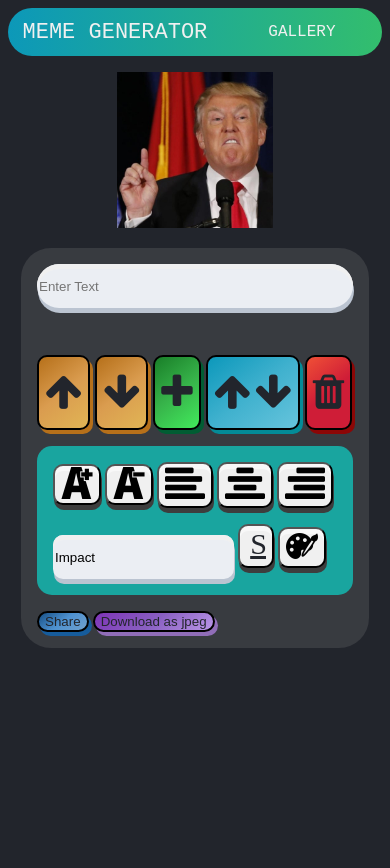
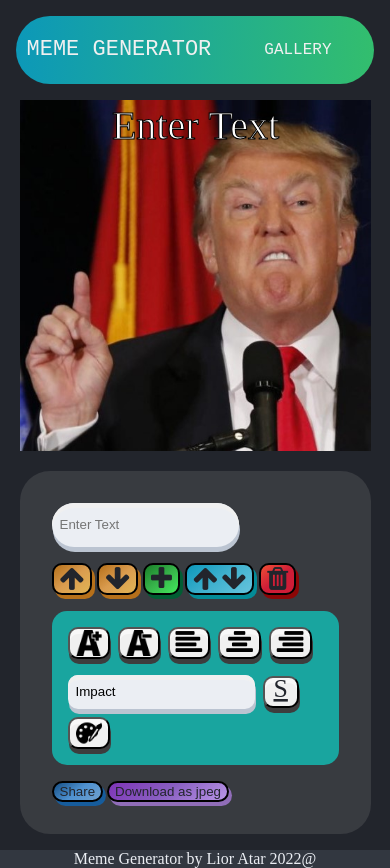
Before and after one commit to liorAtar/MemeGenerator, a plain HTML site: page index.html in a window 390 px wide. Both pictures are taken after a click on the element "MEME GENERATOR". Before the commit the page ends 844 px from the top, so only its background shows below. Drawn offline with Linux system fonts and the light colour scheme.

Commit message:
ui improve

```diff
--- a/css/main.css
+++ b/css/main.css
@@ -18,6 +18,7 @@
 }
 
 body {
+    margin: 0;
     background-color: var(--clr0);
 }
 
@@ -62,10 +63,8 @@ body {
 /* header  */
 
 .main-header {
-    /* width: 1257px;
-    height: 73px; */
-    height: 3rem;
-    margin-bottom: 1rem;
+    height: 8vh;
+    margin: 1vh;
     border-radius: 37px;
     background-color: #5970c1;
     background-image: linear-gradient(-86deg, #33be6d 0%, #0c98b9 100%);
@@ -110,75 +109,120 @@ body {
     color: var(--clr1);
 }
 
+/* content */
+
+.main-content {
+    height: 90vh;
+    display: flex;
+    flex-direction: column;
+}
+
+/* footer */
+
+.main-footer {
+    background-color: #323740;
+    color: var(--clr7);
+    text-align: center;
+}
+
 /* color */
 
 .color-palette {
     position: absolute;
     left: 0;
     opacity: 0;
-    height: -webkit-fill-available;
 }
 
 /* grid */
 
 .grid-container {
     display: grid;
+    width: fit-content;
     grid-template-columns: 1fr 1fr 1fr 1fr;
-    grid-auto-rows: 20vw;
-    gap: 5px;
+    grid-auto-rows: 15rem;
+    gap: 2rem;
+    margin: 2rem auto;
 }
 
 .grid-item {
     height: -webkit-fill-available;
+    width: -webkit-fill-available;
+    border-radius: 1rem;
     margin: auto;
     object-fit: cover;
 }
 
 /* editor */
 
+.main-editor {
+    flex-grow: 1;
+    display: flex;
+    align-items: center;
+}
+
 .editor {
-    justify-content: space-around;
+    justify-content: space-evenly;
     display: flex;
+    width: -webkit-fill-available;
 }
 
 .canvas-container {
-    width: 40vw;
-    /* background-image: url('/img/meme-frame.png');
-    background-size: cover;
-    background-position: center; */
+    width: 40%;
+    /* height: 90%; */
 }
 
 .edit-canvas {
-    display: grid;
-    grid-template-rows: 1fr 1fr 2fr;
-    gap: 1rem;
-    height: fit-content;
-    width: 50vw;
-    padding: 1rem;
+    /* display: grid; */
+    gap: 0.5rem;
+    /* grid-template-rows: 1fr 10fr 1fr; */
+    width: 40%;
+    padding: 2rem;
     border-radius: 30px;
     background-color: rgb(143 143 143 / 20%);
 }
 
+.editor-content {
+    display: flex;
+    flex-direction: column;
+    justify-content: center;
+}
+
+.editor-transition {
+    position: relative;
+    transition: 0.5s;
+}
+
+.editor-content-stickers {
+    position: absolute;
+}
+
 input {
     height: 5vh;
+    background-color: var(--clr7);
     border: none;
+    border-radius: 28px;
     box-shadow: 1px 5px 0 #bbc4d1, inset 0 5px 0 var(--clr8);
-    border-radius: 28px;
-    background-color: var(--clr7);
+    padding-left: 0.5rem;
+    margin-bottom: 1rem;
 }
 
-.fonts{
+.fonts {
     border-radius: 10px;
+    height: 2rem;
+    margin: 0;
 }
 
 .txt-prefs {
-    gap: 5px
+    gap: 5px;
+    flex-wrap: wrap;
+    margin-bottom: 1rem;
 }
 
 .txt-styles {
     gap: 5px;
     display: flex;
     flex-wrap: wrap;
+    margin-bottom: 1rem;
 }
 
 /* prefs */
@@ -188,6 +232,22 @@ input {
     color: var(--clr0);
     background-color: var(--clr7);
     border: 2px solid black;
+}
+
+.btn-move {
+    border: none;
+    color: grey;
+    transition: 1s;
+    border-radius: 10px;
+    font-size: x-large;
+    display: block;
+    text-align: center;
+    width: -webkit-fill-available;
+    background-color: transparent;
+}
+
+.btn-move:hover {
+    background-color: var(--clr0);
 }
 
 .btn-icon {
@@ -243,6 +303,14 @@ input {
 
 .styles-line {
     width: -webkit-fill-available;
+    align-items: center;
+    display: flex;
+    gap: 0.5rem;
+    flex-wrap: wrap;
+}
+
+.img-icon {
+    height: -webkit-fill-available;
 }
 
 .btn-line-style {
@@ -256,7 +324,7 @@ input {
     background-color: var(--clr9);
 }
 
-.color-palette:hover ~ .btn-line-style {
+.color-palette:hover~.btn-line-style {
     box-shadow: 1px 5px 0 var(--clr1), inset 0 5px 0 rgba(103, 98, 98, 0.58);
     background-color: var(--clr9);
 }
@@ -294,71 +362,44 @@ input {
 
 /* FOR MOBILE */
 
-@media screen and (max-width: 1000px) {
+@media screen and (max-width: 1100px) {
+    .grid-container {
+        grid-template-columns: 1fr 1fr 1fr;
+    }
+}
+
+@media (max-width: 830px) {
+
+    .main-header {
+        margin: 1rem;
+    }
+
     .editor {
         width: 90vw;
         margin: auto;
         display: block;
     }
 
-    .canvas-container {
-        height: auto;
-        margin: 0 auto 1rem auto;
+    .edit-canvas {
+        width: auto;
+        margin-bottom: 1rem;
     }
 
-    .edit-canvas {
-        width: 90%;
-        margin: auto;
+    .canvas-container {
+        width: 100%;
+        margin-bottom: 1rem;
     }
 
     .grid-container {
-        display: grid;
-        grid-template-columns: 1fr 1fr 1fr;
-        grid-auto-rows: 20vw;
-        gap: 5px;
+        grid-template-columns: 1fr 1fr;
     }
 }
 
-@media (max-width: 700px) {
+@media (max-width: 550px) {
     .editor {
         width: 90vw;
         margin: auto;
         display: block;
-    }
-
-    .canvas-container {
-        height: auto;
-        margin: 0 auto 1rem auto;
-    }
-
-    .edit-canvas {
-        width: 90%;
-        margin: auto;
-    }
-
-    .grid-container {
-        display: grid;
-        grid-template-columns: 1fr 1fr;
-        grid-auto-rows: 30vw;
-        gap: 5px;
-    }
-}
-
-@media (max-width: 500px) {
-    .editor {
-        width: 90vw;
-        margin: auto;
-        display: block;
-    }
-
-    .canvas-container {
-        height: auto;
-        margin: 0 auto 1rem auto;
-    }
-
-    .edit-canvas {
-        width: 90%;
-        margin: auto;
     }
 
     .grid-container {
--- a/index.html
+++ b/index.html
@@ -21,46 +21,75 @@
         </nav>
     </header>
 
-    <main class="main-editor">
-        <section class="editor">
+    <main class="main-content">
+        <section class="main-editor">
+            <div class="editor">
                 <div class="canvas-container">
-                <canvas id="my-canvas" height="250" width="250"></canvas>
+                    <canvas id="my-canvas" height="450" width="450"></canvas>
                 </div>
                 <div class="edit-canvas">
-                <input class="txt-input" type="text" placeholder="Enter Text" oninput="textInputChanged(this)"
-                    onfocusout="" />
+                    <!-- <button class="btn-move" onclick="showEditorOne()">∧</button> -->
+                    <div class="editor-content">
+                        <div class="editor-transition editor-content-txt">
+                            <input class="txt-input" type="text" placeholder="Enter Text"
+                                oninput="textInputChanged(this)" onfocusout="" />
                             <div class="txt-prefs flex">
-                    <button class="btn up-btn" onclick="moveUp()"><i class="fa fa-3x fa-arrow-up"></i></button>
-                    <button class="btn down-btn" onclick="moveDown()"><i class="fa fa-3x fa-arrow-down"></i></button>
-                    <button class="btn add-btn" onclick="addLine()"><i class="fa fa-3x fa-plus"></i></button>
-                    <button class="btn switch-btn max-content" onclick="nextLine()">
-                        <i class="fa fa-3x fa-arrow-up"></i>
-                        <i class="fa fa-3x fa-arrow-down"></i>
+                                <button class="btn up-btn btn-icon" onclick="moveUp()"><i
+                                        class="fa fa-2x fa-arrow-up"></i></button>
+                                <button class="btn down-btn btn-icon" onclick="moveDown()"><i
+                                        class="fa fa-2x fa-arrow-down"></i></button>
+                                <button class="btn add-btn btn-icon" onclick="addLine()"><i
+                                        class="fa fa-2x fa-plus"></i></button>
+                                <button class="btn switch-btn max-content btn-icon" onclick="nextLine()">
+                                    <i class="fa fa-2x fa-arrow-up"></i>
+                                    <i class="fa fa-2x fa-arrow-down"></i>
                                 </button>
-                    <button class="btn delete-btn" onclick="deleteSelectedLine()"><i class="fa fa-3x fa-trash"></i></button>
+                                <button class="btn delete-btn btn-icon" onclick="deleteSelectedLine()"><i
+                                        class="fa fa-2x fa-trash"></i></button>
                             </div>
                             <div class="txt-styles">
                                 <div class="styles-line">
-                        <button class="btn-line-style" onclick="sizeUpText()"><img class="btn-icon" src="img/a-plus.png" alt=""></button>
-                        <button class="btn-line-style" onclick="sizeDownText()"><img class="btn-icon" src="img/a-minus-result.png" alt=""></button>
-                        <button class="btn-line-style" onclick="alignLeft()"><i class="fa fa-3x fa-align-left"></i></button>
-                        <button class="btn-line-style" onclick="alignCenter()"><i class="fa fa-3x fa-align-center"></i></button>
-                        <button class="btn-line-style" onclick="alignRight()"><i class="fa fa-3x fa-align-right"></i></button>
+                                    <button class="btn-line-style btn-icon" onclick="sizeUpText()"><img class="img-icon"
+                                            src="img/a-plus.png" alt=""></button>
+                                    <button class="btn-line-style btn-icon" onclick="sizeDownText()"><img
+                                            class="img-icon" src="img/a-minus-result.png" alt=""></button>
+                                    <button class="btn-line-style btn-icon" onclick="alignLeft()"><i
+                                            class="fa fa-2x fa-align-left"></i></button>
+                                    <button class="btn-line-style btn-icon" onclick="alignCenter()"><i
+                                            class="fa fa-2x fa-align-center"></i></button>
+                                    <button class="btn-line-style btn-icon" onclick="alignRight()"><i
+                                            class="fa fa-2x fa-align-right"></i></button>
                                 </div>
                                 <div class="styles-line">
-                        <input class="fonts" list="fonts" name="font" id="font" placeholder="Select Font" value="Impact"
-                            oninput="changeFont(this)">
+                                    <input class="fonts" list="fonts" name="font" id="font" placeholder="Select Font"
+                                        value="Impact" oninput="changeFont(this)">
                                     <datalist id="fonts">
                                         <option value="Impact">
                                         <option value="Ariel">
                                     </datalist>
-                        <div class="stroke relative inline">
-                            <input type="color" class="color-palette" value="#ff0000" oninput="changeStroke(this)" />
-                            <button class="btn-line-style"><svg xmlns="http://www.w3.org/2000/svg" width="20" height="35" viewBox="0 0 20 60"><g><g><g><text dominant-baseline="text-before-edge" style="text-transform:uppercase" fill="#22252c" font-family="'Poppins-SemiBold','Poppins-SemiBold'" font-size="51.64" font-style="none" font-weight="400" text-decoration="underline"><tspan style="font-kerning:normal">s</tspan></text></g></g></g></svg></button>
+                                    <div class="stroke relative inline btn-icon">
+                                        <input type="color" class="color-palette" value="#ff0000"
+                                            oninput="changeStroke(this)" />
+                                        <button class="btn-line-style btn-icon"><svg xmlns="http://www.w3.org/2000/svg"
+                                                width="20" height="35" viewBox="5 10 20 70">
+                                                <g>
+                                                    <g>
+                                                        <g><text dominant-baseline="text-before-edge"
+                                                                style="text-transform:uppercase" fill="#22252c"
+                                                                font-family="'Poppins-SemiBold','Poppins-SemiBold'"
+                                                                font-size="51.64" font-style="none" font-weight="400"
+                                                                text-decoration="underline">
+                                                                <tspan style="font-kerning:normal">s</tspan>
+                                                            </text></g>
+                                                    </g>
+                                                </g>
+                                            </svg></button>
                                     </div>
-                        <div class="fill relative inline">
-                            <input type="color" class="color-palette" value="#ff0000" oninput="changeColor(this)" />
-                            <button class="btn-line-style"><img class="btn-icon" src="img/paint-board-and-brush.png" alt=""></button>
+                                    <div class="fill relative inline btn-icon">
+                                        <input type="color" class="color-palette" value="#ff0000"
+                                            oninput="changeColor(this)" />
+                                        <button class="btn-line-style btn-icon"><img class="img-icon"
+                                                src="img/paint-board-and-brush.png" alt=""></button>
                                     </div>
                                 </div>
                             </div>
@@ -71,19 +100,30 @@
                                     </a>
                                 </button>
                                 <button class="btn-export btn-download">
-                        <a class="download" href="#" onclick="downloadMeme()" download="my-img.jpg">Download as jpeg</a>
+                                    <a class="download" href="#" onclick="downloadMeme()" download="my-img.jpg">Download
+                                        as
+                                        jpeg</a>
                                 </button>
                                 <a class="user-msg"></a>
                             </div>
                         </div>
+                        <div class="editor-transition editor-content-stickers">
+                            ❤️😂👌💣🍒💕😘
+                        </div>
+                    </div>
+                    <!-- <button class="btn-move" onclick="showEditorTwo()">∨</button> -->
+                </div>
+            </div>
         </section>
-    </main>
 
         <section class="gallery">
             <div class="grid-container">
 
             </div>
         </section>
+
+        <footer class="main-footer">Meme Generator by Lior Atar 2022@</footer>
+    </main>
 
     <script src="js/services/meme.service.js"></script>
     <script src="js/meme.controller.js"></script>
--- a/js/gallery.controller.js
+++ b/js/gallery.controller.js
@@ -1,17 +1,21 @@
 'use-strict'
 
-function renderGallery(){
+function onInit() {
+    renderGallery()
+    document.querySelector('.main-editor').style.display = 'none'
+}
+
+function renderGallery() {
     var strHTML = ''
-
-    gImgs.map(img => strHTML+= `<img class="grid-item" src="${img.url}" alt="${img.id}" onclick="replaceMeme(${img.id})">`)
-
+    gImgs.map(img => strHTML += `<img class="grid-item" src="${img.url}" alt="${img.id}" onclick="replaceMeme(${img.id})">`)
     document.querySelector('.grid-container').innerHTML = strHTML
 }
 
-function replaceMeme(idx){
+function replaceMeme(idx) {
     resetMeme()
     replaceImg(idx)
     renderCanvas()
-    document.querySelector('.main-editor').style.display = 'block'
+    document.querySelector('.main-editor').style.display = 'flex'
     document.querySelector('.gallery').style.display = 'none'
+    initMeme()
 }
--- a/js/meme.controller.js
+++ b/js/meme.controller.js
@@ -7,10 +7,11 @@ let gInitPos
 let gIsDownloadOn = false
 const TOUCH_EVS = ['touchstart', 'touchmove', 'touchend']
 
-function onInit() {
+function initMeme() {
     gElCanvas = document.getElementById('my-canvas')
     gCtx = gElCanvas.getContext('2d')
     document.querySelector('.gallery').style.display = 'none'
+    document.querySelector('.editor-content-stickers').style.opacity = 0
 
     resizeCanvas()
 
@@ -28,8 +29,9 @@ function setSelectedTab(ev, selectedTabs) {
 
     switch (selectedTabs) {
         case 'Home':
-            document.querySelector('.main-editor').style.display = 'block'
+            document.querySelector('.main-editor').style.display = 'flex'
             document.querySelector('.gallery').style.display = 'none'
+            initMeme()
             break
         case 'Gallery':
             document.querySelector('.gallery').style.display = 'block'
@@ -80,6 +82,7 @@ function renderMeme(img) {
     var meme = getMeme()
     var canvasHeight = (img.height * gElCanvas.width) / img.width
     gElCanvas.height = canvasHeight
+    gElCanvas.width = gElCanvas.width
     gCtx.drawImage(img, 0, 0, gElCanvas.width, gElCanvas.height)
 
     meme.lines.map(line => drawText(line))
--- a/js/prefs.controller.js
+++ b/js/prefs.controller.js
@@ -4,8 +4,8 @@ function addLine() {
     const meme = getMeme()
 
     if(meme.lines.length === 0) createLine({ x: 0, y: 0 })
-    else if(meme.lines.length === 1) createLine({ x: 0, y: gElCanvas.height - (20 * 1.286) })
-    else if(meme.lines.length > 1) createLine({ x: 0, y: (gElCanvas.height / 2) - (20 * 1.286) })
+    else if(meme.lines.length === 1) createLine({ x: 0, y: gElCanvas.height - (40 * 1.286) })
+    else if(meme.lines.length > 1) createLine({ x: 0, y: (gElCanvas.height / 2) - (40 * 1.286 /2) })
 
     renderLine()
     document.querySelector('.txt-input').value = ''
@@ -94,3 +94,15 @@ function changeColor(ev) {
     updateCurrLineColor(color)
     renderCanvas()
 }
+
+function showEditorOne() {
+    document.querySelector('.editor-content-txt').style.opacity = 1
+    document.querySelector('.editor-content-stickers').style.opacity = 0
+    document.querySelector('.editor-content-stickers').style.top = '-100%'
+}
+
+function showEditorTwo() {
+    document.querySelector('.editor-content-txt').style.opacity = 0
+    document.querySelector('.editor-content-txt').style.top = '-100%'
+    document.querySelector('.editor-content-stickers').style.opacity = 1
+}
--- a/js/services/meme.service.js
+++ b/js/services/meme.service.js
@@ -29,8 +29,8 @@ var gMeme = {
   selectedLineIdx: 0,
   lines: [
     {
-      txt: '',
-      size: 20,
+      txt: 'Enter Text',
+      size: 40,
       align: 'center',
       color: 'white',
       stroke: 'black',
@@ -47,8 +47,8 @@ function getMeme() {
 
 function createLine(pos) {
   var line = {
-    txt: '',
-    size: 20,
+    txt: 'Enter Text',
+    size: 40,
     align: 'center',
     color: 'white',
     stroke: 'black',
@@ -75,8 +75,8 @@ function resetMeme() {
   gMeme.selectedLineIdx = 0
   gMeme.lines = [
     {
-      txt: '',
-      size: 20,
+      txt: 'Enter Text',
+      size: 40,
       align: 'center',
       color: 'white',
       stroke: 'black',
@@ -113,12 +113,16 @@ function deleteLine(idx) {
 
 function sizeUp() {
   const currLine = getCurrLine()
-  currLine.size += 5
+  if(currLine.size < 80) {
+    currLine.size += 5
+  }
 }
 
 function sizeDown() {
   const currLine = getCurrLine()
-  currLine.size -= 5
+  if(currLine.size > 20) {
+    currLine.size -= 5
+  }
 }
 
 function alignCurrLine(txt) {
```
Lines whose indentation alone changed are shown as unchanged.
